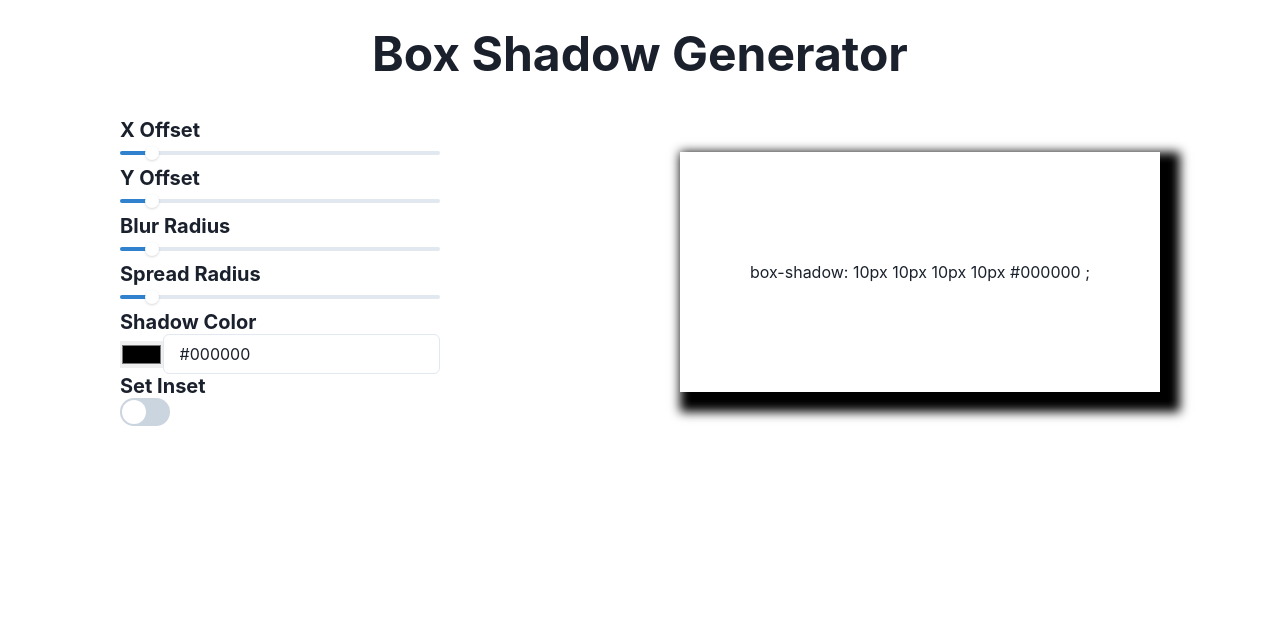
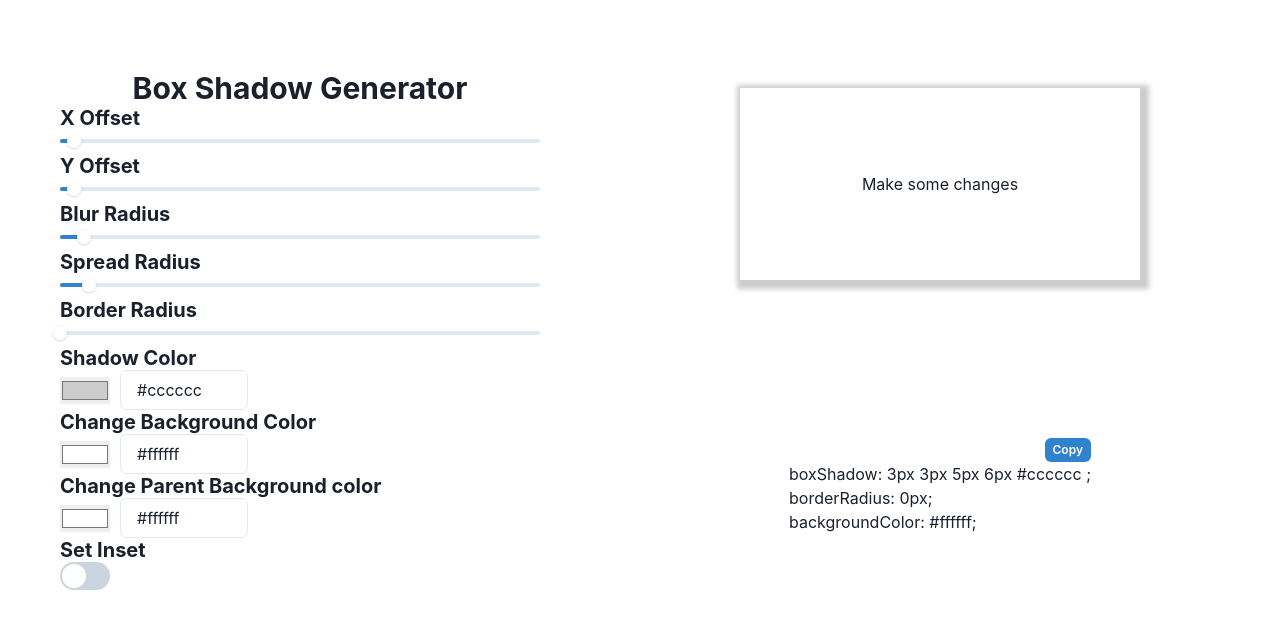
Before and after one commit to anandhakrishnanm/box-shadow-generator, a React (Create React App) app: page / in a window 1280 px wide. Shown: the top 628 px of the page. Built offline with nearby package versions, Linux system fonts and the light colour scheme.

Commit message:
added more features( bgcolor, border-radius, inset )

```diff
--- a/src/App.css
+++ b/src/App.css
@@ -8,20 +8,45 @@
   margin-top: 40px;
   display: flex;
   justify-content: space-around;
+  align-items: flex-start;
+}
+.controls{
+  width: 30rem;
+}
+.color-picker{
+  display: flex;
+  justify-content: flex-start;
   align-items: center;
 }
-.controls{
-  width: 20rem;
+.hex-value-box{
+  margin-left: 10px;
+  width: 8rem;
 }
-.color-picker{
+.output-wrapper{
+  width: 35rem;
+  height: 18rem;
   display: flex;
   justify-content: center;
   align-items: center;
 }
+.result{
+  /* margin-top: 5rem; */
+  display: flex;
+  justify-content: center;
+  align-items: center;
+  flex-direction: column;
+}
 .output{
-  width: 30rem;
-  height: 15rem;
+  width: 25rem;
+  height: 12rem;
   display: flex;
   justify-content: center;
   align-items: center;
 }
+.copyBtn{
+  display: flex;
+  justify-content: flex-end;
+}
+.code{
+  margin-top: 110px;
+}
--- a/src/App.js
+++ b/src/App.js
@@ -1,19 +1,20 @@
 import React, { useState } from "react";
 import "./App.css";
-import Header from "./components/Header/Header";
 import Output from "./components/Output/Output";
 import Controls from "./components/Controls/Controls";
 
 function App() {
-  const [x, setX] = useState(10);
-  const [y, setY] = useState(10);
-  const [blur, setBlur] = useState(10);
-  const [spread, setSpread] = useState(10);
-  const [shadowColor, setShadowColor] = useState("#000000");
+  const [x, setX] = useState(3);
+  const [y, setY] = useState(3);
+  const [blur, setBlur] = useState(5);
+  const [spread, setSpread] = useState(6);
+  const [shadowColor, setShadowColor] = useState("#cccccc");
   const [isInset, setInset] = useState(false);
+  const [radius, setRadius] = useState(0);
+  const [parentBg, setParentBg] = useState("#ffffff");
+  const [childBg, setChildBg] = useState("#ffffff");
   return (
     <div className="App">
-      <Header />
       <div className="box-shadow-generator">
         <Controls
           x={x}
@@ -28,6 +29,13 @@ function App() {
           setShadowColor={setShadowColor}
           isInset={isInset}
           setInset={setInset}
+          radius={radius}
+          setRadius={setRadius}
+          childBg={childBg}
+          setChildBg={setChildBg}
+          parentBg={parentBg}
+          setParentBg={setParentBg}
+
         />
         <Output
           x={x}
@@ -36,6 +44,9 @@ function App() {
           spread={spread}
           shadowColor={shadowColor}
           isInset={isInset}
+          radius={radius}
+          childBg={childBg}
+          parentBg={parentBg}
         />
       </div>
     </div>
--- a/src/components/ColorPicker/ColorPicker.js
+++ b/src/components/ColorPicker/ColorPicker.js
@@ -12,12 +12,14 @@ function ColorPicker(props) {
           value={props.color}
           onChange={(e) => props.onChange(e.target.value)}
         ></input>
+        <div className="hex-value-box">
         <Input
           value={props.color}
           size="md"
           placeholder="#000000"
           onChange={(e) => props.onChange(e.target.value)}
         />
+        </div>
       </div>
     </div>
   );
--- a/src/components/Controls/Controls.js
+++ b/src/components/Controls/Controls.js
@@ -1,3 +1,4 @@
+import Header from "..//Header/Header";
 import Control from "..//Control/Control";
 import ColorPicker from "..//ColorPicker/ColorPicker";
 import SwitchToggle from "..//SwitchToggle/SwitchToggle";
@@ -13,10 +14,17 @@ function Controls({
   shadowColor,
   setShadowColor,
   isInset,
-  setInset
+  setInset,
+  radius,
+  setRadius,
+  childBg,
+  setChildBg,
+  parentBg,
+  setParentBg,
 }) {
   return (
     <div className="controls">
+      <Header />
       <Control name="X Offset" val={x} onChange={(x) => setX(x)} />
       <Control name="Y Offset" val={y} onChange={(y) => setY(y)} />
       <Control
@@ -29,12 +37,31 @@ function Controls({
         val={spread}
         onChange={(spread) => setSpread(spread)}
       />
+      <Control
+        name="Border Radius"
+        val={radius}
+        onChange={(radius) => setRadius(radius)}
+      />
       <ColorPicker
         name="Shadow Color"
         color={shadowColor}
         onChange={(shadowColor) => setShadowColor(shadowColor)}
       />
-      <SwitchToggle name="Set Inset" checked={isInset} onChange={(isInset) => setInset(a => !a)}/>
+      <ColorPicker
+        name="Change Background Color"
+        color={childBg}
+        onChange={(childBg) => setChildBg(childBg)}
+      />
+      <ColorPicker
+        name="Change Parent Background color"
+        color={parentBg}
+        onChange={(parentBg) => setParentBg(parentBg)}
+      />
+      <SwitchToggle
+        name="Set Inset"
+        checked={isInset}
+        onChange={(isInset) => setInset((a) => !a)}
+      />
     </div>
   );
 }
--- a/src/components/Header/Header.js
+++ b/src/components/Header/Header.js
@@ -1,7 +1,7 @@
 import { Heading } from "@chakra-ui/react"
 function Header(){
     return(
-    <Heading className="main-heading" as="h2" size="2xl" isTruncated>
+    <Heading className="main-heading" as="h3" size="lg" isTruncated>
         Box Shadow Generator
     </Heading>
 
--- a/src/components/Output/Output.js
+++ b/src/components/Output/Output.js
@@ -1,19 +1,54 @@
-function Output({ x, y, blur, spread, shadowColor, isInset }) {
+import { Button } from "@chakra-ui/react";
+import { useToast } from "@chakra-ui/react";
+function Output({ x, y, blur, spread, shadowColor, isInset,radius,childBg,parentBg }) {
+  const toast = useToast()
+   let outputStyle={
+        boxShadow: `${x}px ${y}px ${blur}px ${spread}px ${shadowColor} ${isInset ? "inset" : ""}`,
+        borderRadius: `${radius}px`,
+        backgroundColor: `${childBg}`
+    }
+    let outputWrapperStyle={
+        backgroundColor:`${parentBg}`
+    }
+    const copyToClipboard = () => {
+      var text = document.querySelector('.code-text').innerText;
+      var elem = document.createElement("textarea");
+      document.body.appendChild(elem);
+      elem.value = text;
+      elem.select();
+      document.execCommand("copy");
+      document.body.removeChild(elem);
+      toast({
+        title: "Copied.",
+        description: "Your message is copied to clipboard ",
+        status: "success",
+        duration: 9000,
+        isClosable: true,
+      })
+    }
   return (
-    <div
-      className="output"
-      style={{
-        boxShadow: `${x}px ${y}px ${blur}px ${spread}px ${shadowColor} ${
-          isInset ? "inset" : ""
-        }`,
-      }}
-    >
-      <p>
-        box-shadow:
-        {` ${x}px ${y}px ${blur}px ${spread}px  ${shadowColor} ${
-          isInset ? "inset" : ""
-        }`};
+    <div className="result">
+    <div className="output-wrapper" style={outputWrapperStyle}>
+      <div
+        className="output" style={outputStyle}>
+        <p>
+          Make some changes
+        </p>
+      </div>
+    </div>
+    <div className="code">
+      <div className="copyBtn">
+        <Button colorScheme="blue" size="xs" onClick={copyToClipboard}>Copy</Button>
+      </div>
+      <p className="code-text" id="outTxt">
+        boxShadow: {x}px {y}px {blur}px {spread}px {shadowColor} {isInset ? "inset" : ""};
+        <br></br>
+        borderRadius: {radius}px;
+        <br></br>
+        backgroundColor: {childBg};
       </p>
+    </div>
+
     </div>
   );
 }
```
Also changed, not shown: 1 other file (tests, documents, lock files or other folders).
